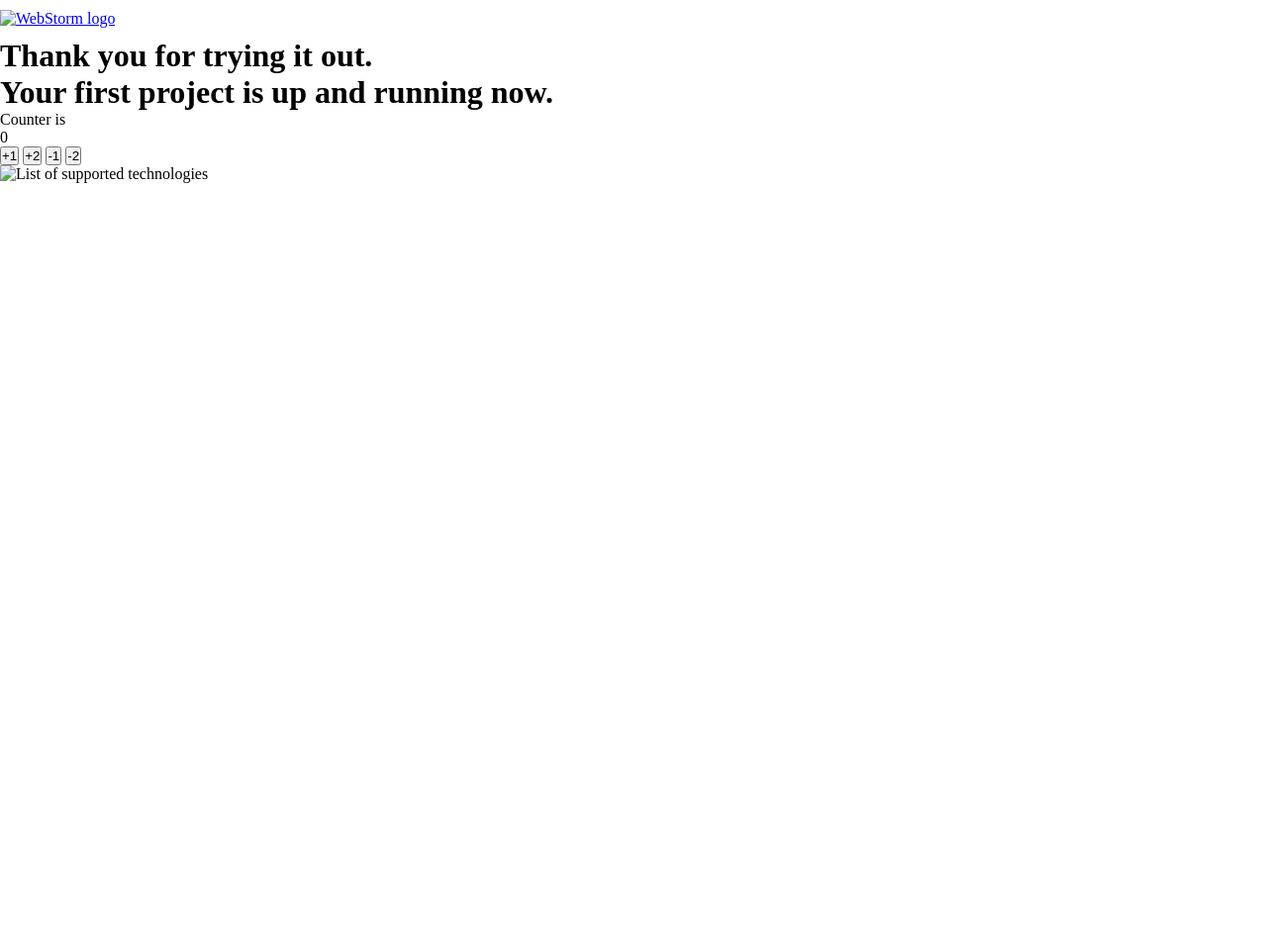
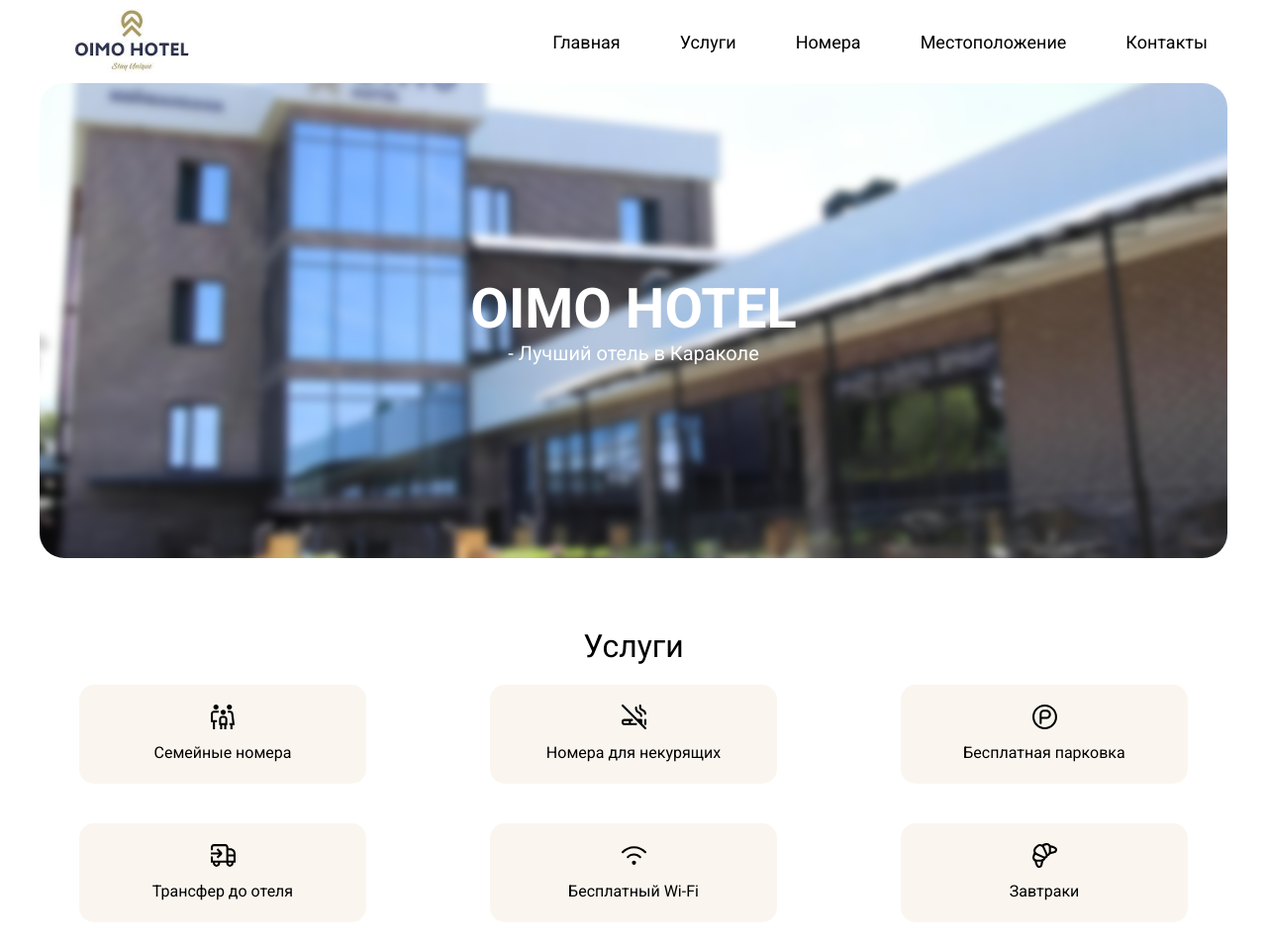
Before and after one commit to 34elo/Oimo-hotel, a website: page index.html in a window 1280 px wide. Shown: the whole page at 99% size. Before the commit the page ends 800 px from the top, so only its background shows below. Drawn offline with Linux system fonts and the light colour scheme; files that its build step writes are made by us from their sources.

Commit message:
services 2

```diff
--- a/index.html
+++ b/index.html
@@ -1,39 +1,81 @@
 <!doctype html>
 <html lang="en">
 <head>
-  <meta charset="UTF-8" />
-  <link rel="icon" type="image/svg+xml" href="/webstorm-icon-logo.svg" />
-  <meta name="viewport" content="width=device-width, initial-scale=1.0" />
-  <title>WS playground</title>
-  <link rel="stylesheet" href="/style.css">
+    <meta charset="UTF-8"/>
+    <link rel="icon" type="image/svg+xml" href="public/img/images.png"/>
+    <meta name="viewport" content="width=device-width, initial-scale=1.0"/>
+    <title>Oimo Hotel</title>
+    <link rel="preconnect" href="https://fonts.googleapis.com">
+    <link rel="preconnect" href="https://fonts.gstatic.com" crossorigin>
+    <link href="https://fonts.googleapis.com/css2?family=Roboto:ital,wght@0,100..900;1,100..900&display=swap"
+          rel="stylesheet">
+    <link rel="stylesheet" href="public/styles/style.css"/>
 </head>
 <body>
-<header class="logo">
-  <a href="https://www.jetbrains.com/webstorm/">
-    <img src="/webstorm-logo.svg" alt="WebStorm logo" width="344"
-         height="90">
-  </a>
+<header class="header container">
+    <div class="header__logo">
+        <a href="">
+            <img src="public/img/images.png" alt="Oimo Hotel"/>
+        </a>
+    </div>
+    <nav class="header__nav">
+        <ul class="nav__list">
+            <li class="nav__item"><a href="">Главная</a></li>
+            <li class="nav__item"><a href="">Услуги</a></li>
+            <li class="nav__item"><a href="">Номера</a></li>
+            <li class="nav__item"><a href="">Местоположение</a></li>
+            <li class="nav__item"><a href="">Контакты</a></li>
+        </ul>
+    </nav>
 </header>
-<main id="app">
-  <h1 class="title">
-    Thank you for trying it out. <br /> Your first project is up and running
-    now.
-  </h1>
-  <section class="counter">
-    <div class="counter-info">
-      <p class="counter-text">Counter is</p>
-      <p class="counter-value" id="counter-value"></p>
-    </div>
-    <div class="counter-interaction">
-      <button id="increaseByOne" type="button">+1</button>
-      <button id="increaseByTwo" type="button">+2</button>
-      <button id="decreaseByOne" type="button">-1</button>
-      <button id="decreaseByTwo" type="button">-2</button>
-    </div>
-  </section>
+<main>
+    <section class="blurred-section container">
+        <div class="blurred-section__background">
+            <img src="/public/img/hotel-oimo.jpg" alt="Фоновое изображение"/>
+        </div>
+        <div class="container blurred-section__content-wrapper">
+            <div class="blurred-section__content">
+                <h2 class="blurred-section__title">OIMO HOTEL</h2>
+                <p class="blurred-section__text"> - Лучший отель в Караколе</p>
+            </div>
+        </div>
+    </section>
+    <section class="container services-section">
+        <div class="services-section__header">
+            <h1>Услуги</h1>
+        </div>
+        <div class="services-section__content">
+            <ul class="services-section__list">
+                <li class="services-section__item">
+                    <img src="/public/img/family.svg" alt="">
+                    <p>Семейные номера</p>
+                </li>
+                <li class="services-section__item">
+                    <img src="/public/img/no-smoking.svg" alt="">
+                    <p>Номера для некурящих</p>
+                </li>
+                <li class="services-section__item">
+                    <img src="/public/img/parking.svg" alt="">
+                    <p>Бесплатная парковка</p>
+                </li>
+                <li class="services-section__item">
+                    <img src="/public/img/transfer.svg" alt="">
+                    <p>Трансфер до отеля</p>
+                </li>
+                <li class="services-section__item">
+                    <img src="/public/img/wifi.svg" alt="">
+                    <p>Бесплатный Wi-Fi</p>
+                </li>
+                <li class="services-section__item">
+                    <img src="/public/img/breakfast.svg" alt="">
+                    <p>Завтраки</p>
+                </li>
+            </ul>
+        </div>
+    </section>
+    <section class="container services-section"></section>
 </main>
-<footer class="technologies">
-  <img src="/technologies.svg" alt="List of supported technologies">
+<footer>
 </footer>
 <script type="module" src="/src/main.js"></script>
 </body>
--- a/public/styles/style.css
+++ b/public/styles/style.css
@@ -5,6 +5,8 @@
 * {
     padding: 0;
     margin: 0;
+    box-sizing: border-box;
+    font-family: "Roboto", serif;
 }
 
 header {
@@ -13,66 +15,144 @@
     display: flex;
     align-items: center;
     justify-content: space-between;
+    margin-bottom: 70px;
 }
 
 .container {
-    max-width: 1200px; /* Максимальная ширина контейнера */
-    margin: 0 auto; /* Горизонтальное центрирование */
-    padding: 0 20px; /* Отступы по бокам */
+    max-width: 1200px;
+    margin: 0 auto;
+    padding: 0 20px;
     display: flex;
-    justify-content: space-between; /* Размещаем логотип и меню по краям */
-    align-items: center; /* Выравниваем по вертикали */
+    justify-content: space-between;
+    align-items: center;
 }
 
 .header__logo img {
-    max-height: 80px; /* Максимальная высота логотипа */
+    max-height: 80px;
 }
 
 .nav__list {
-    list-style: none; /* Убираем маркеры списка */
-    padding: 0; /* Убираем отступы списка */
+    list-style: none;
+    padding: 0;
     margin: 0;
-    display: flex; /* Располагаем элементы списка в строку */
+    display: flex;
 }
 
 .nav__item {
-    margin-left: 60px; /* Отступ слева между элементами списка */
+    margin-left: 60px;
 }
 
 .nav__item:first-child {
-    margin-left: 0; /* Убираем отступ у первого элемента списка */
+    margin-left: 0;
 }
 
 .nav__item a {
     font-family: "Roboto", serif;
     font-weight: normal;
-    text-decoration: none; /* Убираем подчеркивание ссылок */
-    color: #000000; /* Цвет текста ссылок */
-    font-size: 18px; /* Размер шрифта ссылок */
-    transition: color 0.3s ease; /* Плавный переход цвета при наведении */
+    text-decoration: none;
+    color: #000000;
+    font-size: 18px;
+    transition: color 0.3s ease;
 }
 
 .nav__item a:hover {
-    color: #F5CE62; /* Цвет текста ссылок при наведении */
+    color: rgba(228, 196, 110, 0.76);
 }
 
-.hero__content {
-    width: 100%;
-    margin: 0 auto;
-    height: 640px;
-background-image: url('./img/hotel-oimo.jpg');
-    background-position: center;
-    background-repeat: no-repeat;
+.blurred-section {
+    position: relative;
+    width: 100vw;
+    height: 60vh;
+    overflow: hidden;
+    display: flex;
+    justify-content: center;
+    align-items: center;
+    border-radius: 25px;
 }
 
-.hero-text {
+.blurred-section__background {
+    position: absolute;
+    top: 0;
+    left: 0;
+    width: 100%;
+    height: 100%;
+    z-index: -1;
+    border-radius: 25px;
+}
+
+.blurred-section__background img {
+    width: 100%;
+    height: 100%;
+    object-fit: cover;
+    filter: blur(4px);
+    transform: scale(1.1);
+
+}
+
+.blurred-section__content-wrapper {
+    position: relative;
+    z-index: 1;
+}
+
+.blurred-section__content {
+    text-align: center;
     font-family: "Roboto", serif;
 }
 
-.hero-text h1 {
-    display: inline;
+.blurred-section__title {
+    color: rgb(255, 255, 255);
+    font-size: 56px;
+}
+
+.blurred-section__text {
+    font-size: 20px;
+    color: rgb(255, 255, 255);
+}
+
+.services-section {
+    margin: 70px auto 0;
+    width: 100%;
+    height: 100%;
+    display: flex;
+    justify-content: center;
+    align-items: center;
+    flex-direction: column;
+    text-align: center;
+}
+
+.services-section__header h1 {
     font-family: "Roboto", serif;
     font-weight: normal;
-    font-size: 36px;
-    font-style: normal;
+    font-size: 32px;
 }
+
+.services-section__content ul {
+    list-style: none;
+    display: flex;
+    justify-content: space-between;
+    align-items: center;
+    columns: auto 0;
+    flex-wrap: wrap;
+
+}
+
+.services-section__item {
+    width: 100%;
+    height: 100%;
+    min-height: 100px;
+    min-width: 140px;
+    flex-basis: 25%;
+    box-sizing: border-box;
+    padding: 10px;
+    text-align: center;
+    background-color: rgba(239, 228, 208, 0.34);
+    border-radius: 15px;
+    margin: 20px;
+    color: black;
+}
+
+.services-section__item img {
+    width: 25px;
+    height: 25px;
+    margin: 10px auto;
+}
--- a/src/main.js
+++ /dev/null
@@ -1,32 +0,0 @@
-//TIP With Search Everywhere, you can find any action, file, or symbol in your project. Press <shortcut actionId="Shift"/> <shortcut actionId="Shift"/>, type in <b>terminal</b>, and press <shortcut actionId="EditorEnter"/>. Then run <shortcut raw="npm run dev"/> in the terminal and click the link in its output to open the app in the browser.
-export function setupCounter(element) {
-  //TIP Try <shortcut actionId="GotoDeclaration"/> on <shortcut raw="counter"/> to see its usages. You can also use this shortcut to jump to a declaration – try it on <shortcut raw="counter"/> on line 13.
-  let counter = 0;
-
-  const adjustCounterValue = value => {
-    if (value >= 100) return value - 100;
-    if (value <= -100) return value + 100;
-    return value;
-  };
-
-  const setCounter = value => {
-    counter = adjustCounterValue(value);
-    //TIP WebStorm has lots of inspections to help you catch issues in your project. It also has quick fixes to help you resolve them. Press <shortcut actionId="ShowIntentionActions"/> on <shortcut raw="text"/> and choose <b>Inline variable</b> to clean up the redundant code.
-    const text = `${counter}`;
-    element.innerHTML = text;
-  };
-
-  document.getElementById('increaseByOne').addEventListener('click', () => setCounter(counter + 1));
-  document.getElementById('decreaseByOne').addEventListener('click', () => setCounter(counter - 1));
-  document.getElementById('increaseByTwo').addEventListener('click', () => setCounter(counter + 2));
-  //TIP In the app running in the browser, you’ll find that clicking <b>-2</b> doesn't work. To fix that, rewrite it using the code from lines 19 - 21 as examples of the logic.
-  document.getElementById('decreaseByTwo')
-
-  //TIP Let’s see how to review and commit your changes. Press <shortcut actionId="GotoAction"/> and look for <b>commit</b>. Try checking the diff for a file – double-click main.js to do that.
-  setCounter(0);
-}
-
-//TIP To find text strings in your project, you can use the <shortcut actionId="FindInPath"/> shortcut. Press it and type in <b>counter</b> – you’ll get all matches in one place.
-setupCounter(document.getElementById('counter-value'));
-
-//TIP There's much more in WebStorm to help you be more productive. Press <shortcut actionId="Shift"/> <shortcut actionId="Shift"/> and search for <b>Learn WebStorm</b> to open our learning hub with more things for you to try.
```
Also changed, not shown: 1 other file.
